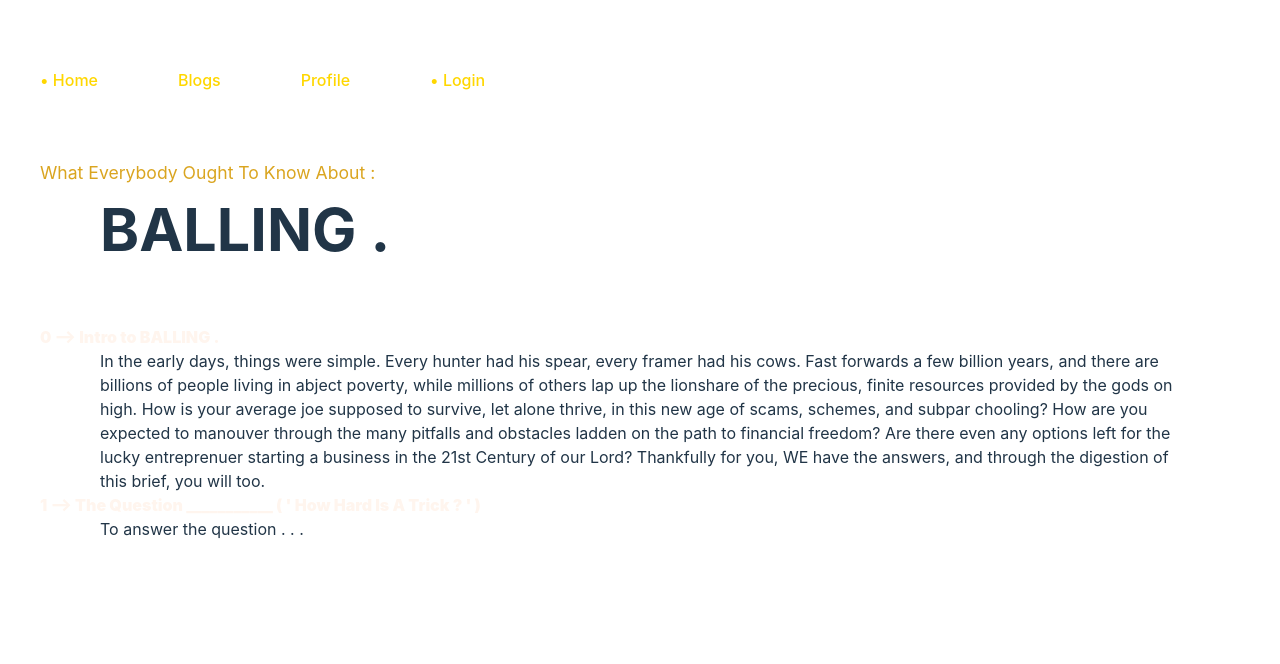
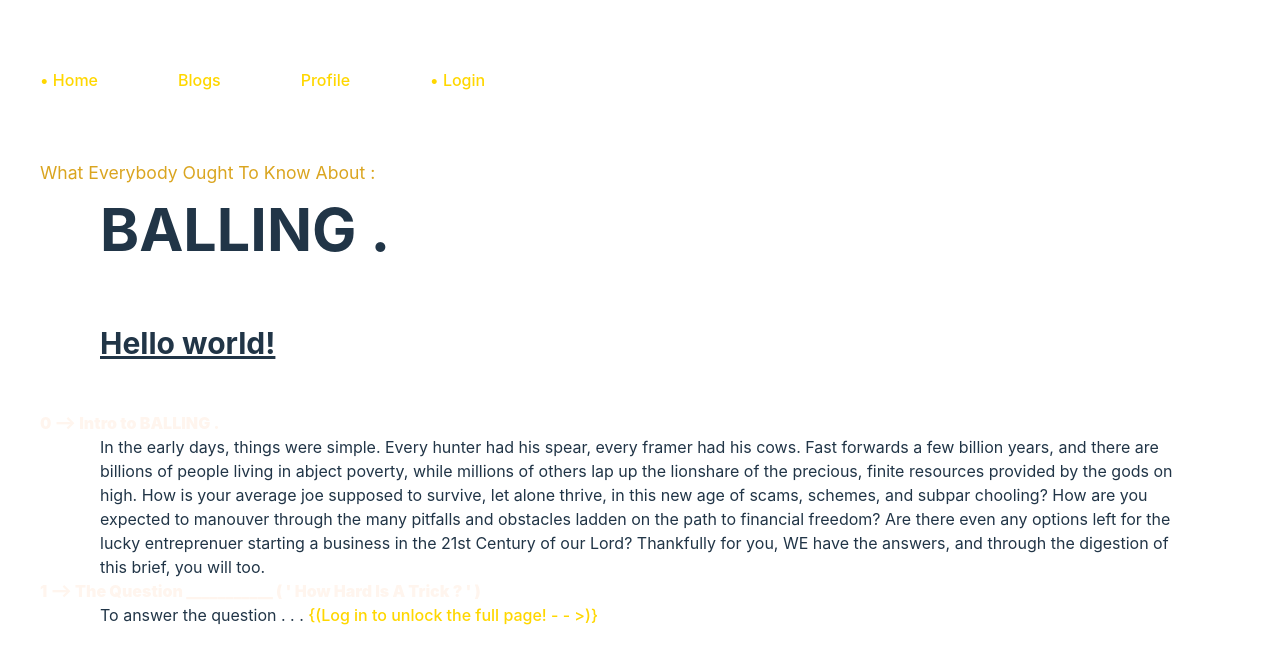
Before and after one commit to DanielVaega/app1, a React (Vite) app: page / in a window 1280 px wide. Shown: the top 664 px of the page. Built offline with nearby package versions, Linux system fonts and the light colour scheme.

Commit message:
fist tailwind test

```diff
--- a/src/components/MyComponent.jsx
+++ b/src/components/MyComponent.jsx
@@ -4,9 +4,10 @@ export const MyComponent = ({
     subtitle0,
     content0,
     subtitle1,
-    content1
+    content1,
+    loginlink,
 }) => {
-    return(
+    return (
         <>
             <div>
                 <h4>
@@ -14,6 +15,9 @@ export const MyComponent = ({
                 </h4>
                 <h1>
                     {title}
+                </h1>
+                <h1 className="text-3xl font-bold underline">
+                    Hello world!
                 </h1>
                 <h6>
                     {subtitle0}
@@ -26,6 +30,9 @@ export const MyComponent = ({
                 </h6>
                 <p>
                     {content1}
+                    <a href="http://127.0.0.1:5175/login" >
+                        {loginlink}
+                    </a>
                 </p>
             </div>
         </>
```
